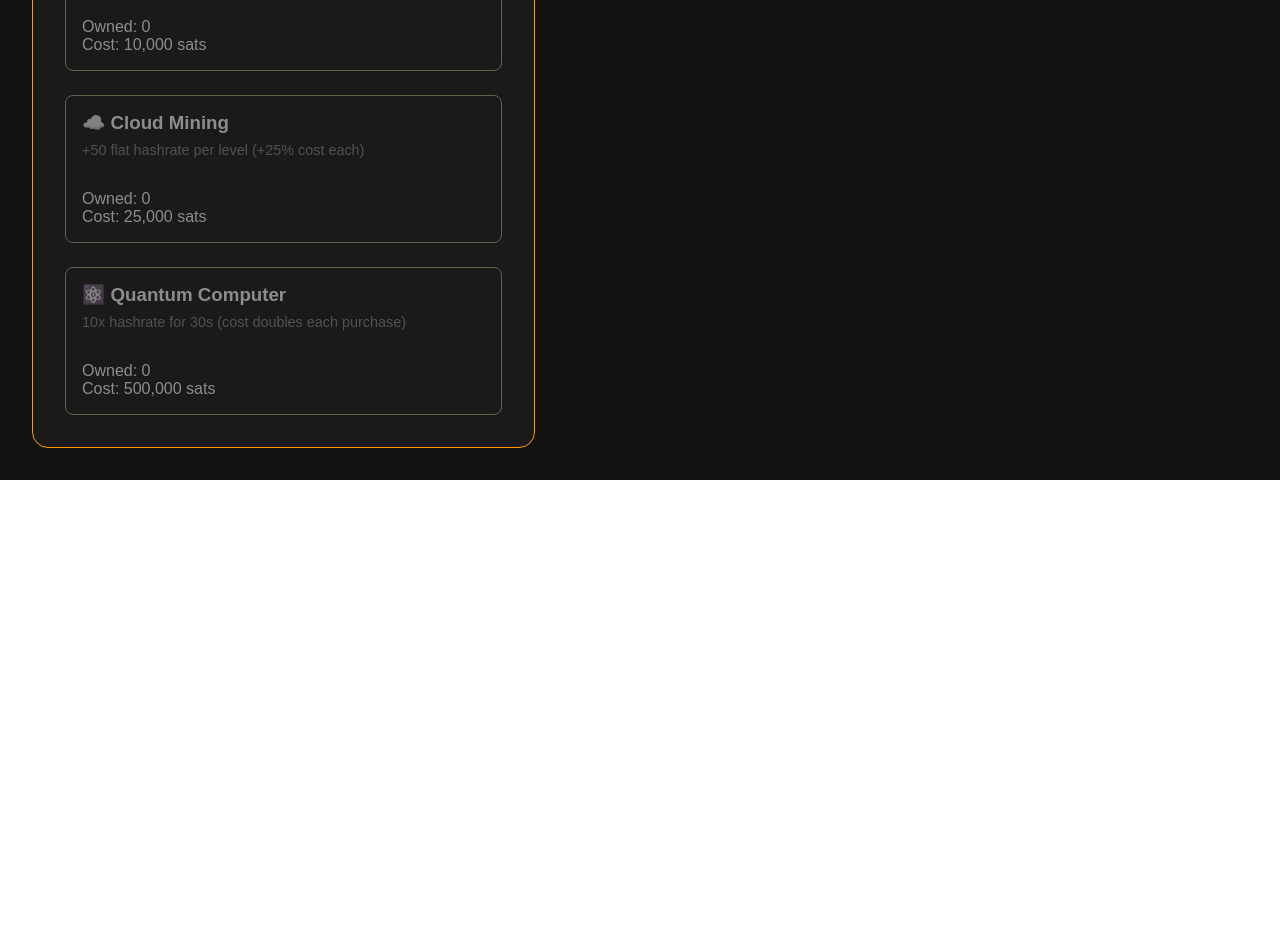
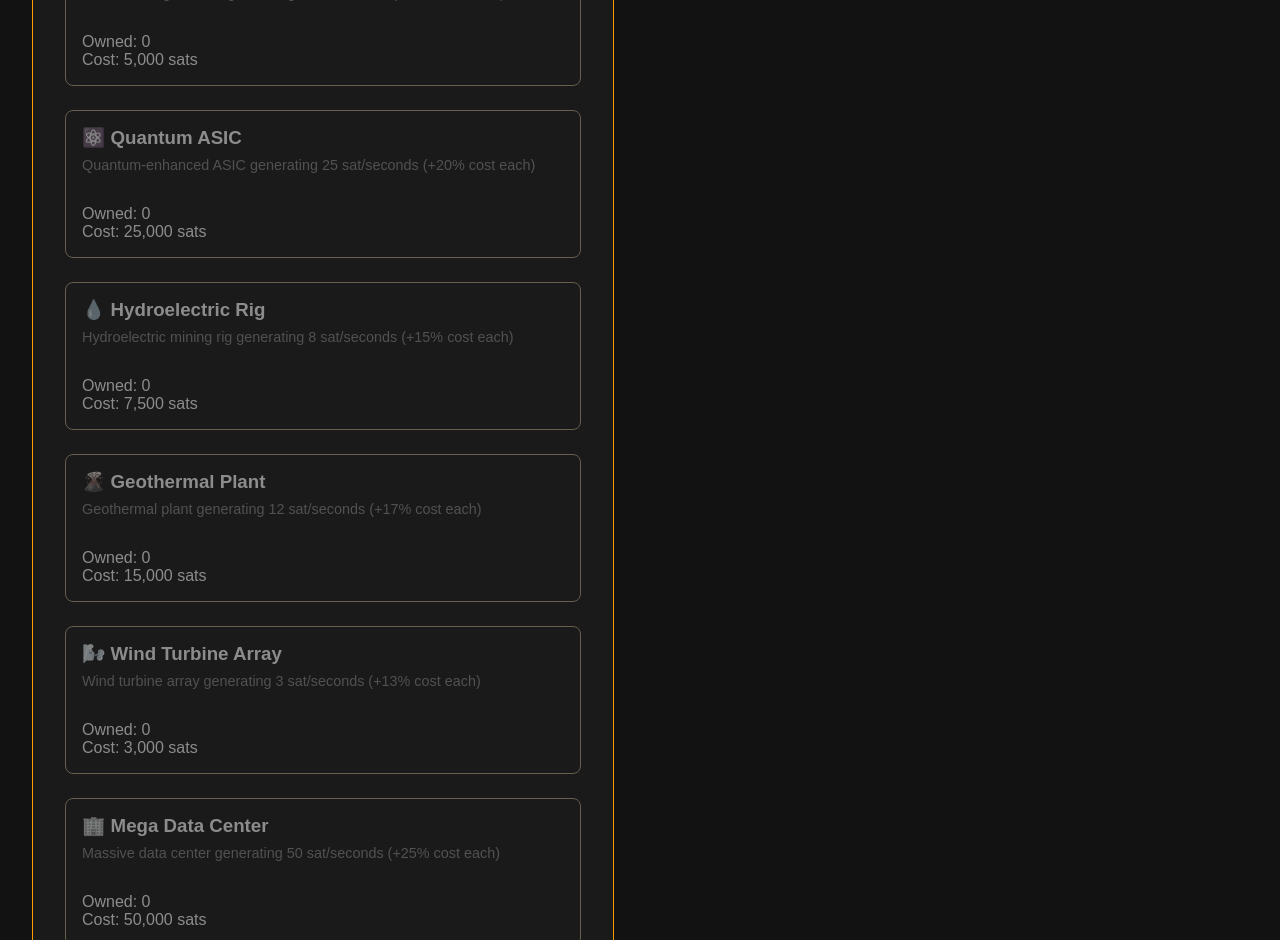
Before and after one commit to sachos345/BTC-Incremental-Name, a React (Vite) app: page / in a window 1280 px wide. Shown: the part 1860-2800 px from the top of the page. Before the commit the page ends 2340 px from the top, so only its background shows below. Built offline with nearby package versions, Linux system fonts and the light colour scheme.

Commit message:
Added more Miners and Optimized Code
For better future customizations and gameplay expansion.

```diff
--- a/package.json
+++ b/package.json
@@ -10,13 +10,13 @@
     "preview": "vite preview"
   },
   "dependencies": {
-    "@types/decimal.js": "^0.0.32",
     "decimal.js": "^10.5.0",
     "react": "^18.3.1",
     "react-dom": "^18.3.1"
   },
   "devDependencies": {
     "@eslint/js": "^9.17.0",
+    "@types/decimal.js": "^0.0.32",
     "@types/react": "^18.3.18",
     "@types/react-dom": "^18.3.5",
     "@vitejs/plugin-react": "^4.3.4",
--- a/src/App.tsx
+++ b/src/App.tsx
@@ -5,45 +5,199 @@ import "./App.css";
 
 const dt = new Decimal(1 / 60);
 
+type MinerType = keyof typeof minersConfig;
+type UpgradeType = keyof typeof upgradesConfig;
+
 interface GameState {
   sats: Decimal;
   hashrate: Decimal;
-  miners: {
-    cpu: number;
-    gpu: number;
-    asic: number;
-  };
-  upgrades: {
-    gloves: number;
-    mouse: number;
-    miningPool: number;
-    quantum: number;
-    cloud: number;
-  };
+  miners: Record<MinerType, number>;
+  upgrades: Record<UpgradeType, number>;
   lastSaved: number;
   combo: {
     multiplier: number;
-    timeout: NodeJS.Timeout | null;
+    timeout: number | null;
   };
   temporary: {
     quantumActive: boolean;
   };
 }
 
+const minersConfig = {
+  cpu: {
+    name: "CPU Miner",
+    emoji: "💻",
+    baseCost: 100,
+    costMultiplier: 1.15,
+    production: 0.1,
+    description: "Basic CPU miner generating 0.1 sat/seconds (+15% cost each)",
+  },
+  gpu: {
+    name: "GPU Farm",
+    emoji: "🎮",
+    baseCost: 500,
+    costMultiplier: 1.15,
+    production: 1,
+    description: "GPU farm generating 1 sat/seconds (+15% cost each)",
+  },
+  asic: {
+    name: "ASIC Warehouse",
+    emoji: "🏭",
+    baseCost: 5000,
+    costMultiplier: 1.15,
+    production: 10,
+    description: "ASIC warehouse generating 10 sat/seconds (+15% cost each)",
+  },
+  raspberry: {
+    name: "Raspberry Pi Cluster",
+    emoji: "🍇",
+    baseCost: 50,
+    costMultiplier: 1.12,
+    production: 0.05,
+    description:
+      "Raspberry Pi cluster generating 0.05 sat/seconds (+12% cost each)",
+  },
+  solar: {
+    name: "Solar Farm",
+    emoji: "☀️",
+    baseCost: 200,
+    costMultiplier: 1.14,
+    production: 0.4,
+    description:
+      "Solar-powered mining farm generating 0.4 sat/seconds (+14% cost each)",
+  },
+  nuclear: {
+    name: "Nuclear Plant",
+    emoji: "☢️",
+    baseCost: 1000,
+    costMultiplier: 1.16,
+    production: 2,
+    description:
+      "Nuclear-powered facility generating 2 sat/seconds (+16% cost each)",
+  },
+  satellite: {
+    name: "Orbital Satellite",
+    emoji: "🛰️",
+    baseCost: 5000,
+    costMultiplier: 1.18,
+    production: 5,
+    description:
+      "Orbital mining satellite generating 5 sat/seconds (+18% cost each)",
+  },
+  quantumAsic: {
+    name: "Quantum ASIC",
+    emoji: "⚛️",
+    baseCost: 25000,
+    costMultiplier: 1.2,
+    production: 25,
+    description:
+      "Quantum-enhanced ASIC generating 25 sat/seconds (+20% cost each)",
+  },
+  hydro: {
+    name: "Hydroelectric Rig",
+    emoji: "💧",
+    baseCost: 7500,
+    costMultiplier: 1.15,
+    production: 8,
+    description:
+      "Hydroelectric mining rig generating 8 sat/seconds (+15% cost each)",
+  },
+  geothermal: {
+    name: "Geothermal Plant",
+    emoji: "🌋",
+    baseCost: 15000,
+    costMultiplier: 1.17,
+    production: 12,
+    description: "Geothermal plant generating 12 sat/seconds (+17% cost each)",
+  },
+  wind: {
+    name: "Wind Turbine Array",
+    emoji: "🌬️",
+    baseCost: 3000,
+    costMultiplier: 1.13,
+    production: 3,
+    description: "Wind turbine array generating 3 sat/seconds (+13% cost each)",
+  },
+  dataCenter: {
+    name: "Mega Data Center",
+    emoji: "🏢",
+    baseCost: 50000,
+    costMultiplier: 1.25,
+    production: 50,
+    description:
+      "Massive data center generating 50 sat/seconds (+25% cost each)",
+  },
+  dyson: {
+    name: "Dyson Sphere",
+    emoji: "🌞",
+    baseCost: 1e6,
+    costMultiplier: 1.3,
+    production: 500,
+    description:
+      "Dyson sphere megastructure generating 500 sat/seconds (+30% cost each)",
+  },
+} as const;
+
+const upgradesConfig = {
+  gloves: {
+    name: "Click Gloves",
+    emoji: "🧤",
+    baseCost: 250,
+    costMultiplier: 1.15,
+    description: "+25% click power per level (+15% cost each)",
+  },
+  mouse: {
+    name: "Quantum Mouse",
+    emoji: "🖱️",
+    baseCost: 2500,
+    costMultiplier: 1.15,
+    description: "+1s combo duration per level (+15% cost each)",
+  },
+  miningPool: {
+    name: "Mining Pool",
+    emoji: "🌐",
+    baseCost: 10000,
+    costMultiplier: 1.2,
+    description: "+15% total hashrate per level (+20% cost each)",
+  },
+  quantum: {
+    name: "Quantum Computer",
+    emoji: "⚛️",
+    baseCost: 500000,
+    costMultiplier: 2,
+    description: "10x hashrate for 30s (cost doubles each purchase)",
+    isTemporary: true,
+  },
+  cloud: {
+    name: "Cloud Mining",
+    emoji: "☁️",
+    baseCost: 25000,
+    costMultiplier: 1.25,
+    description: "+50 flat hashrate per level (+25% cost each)",
+  },
+} as const;
+
+const initialMinersState = Object.keys(minersConfig).reduce((acc, key) => {
+  acc[key as MinerType] = 0;
+  return acc;
+}, {} as Record<MinerType, number>);
+
+const initialUpgradesState = Object.keys(upgradesConfig).reduce((acc, key) => {
+  acc[key as UpgradeType] = 0;
+  return acc;
+}, {} as Record<UpgradeType, number>);
+
 const initialState: GameState = {
   sats: new Decimal(0),
   hashrate: new Decimal(0),
-  miners: { cpu: 0, gpu: 0, asic: 0 },
-  upgrades: { gloves: 0, mouse: 0, miningPool: 0, quantum: 0, cloud: 0 },
+  miners: initialMinersState,
+  upgrades: initialUpgradesState,
   lastSaved: Date.now(),
   combo: { multiplier: 1, timeout: null },
   temporary: { quantumActive: false },
 };
 
-// Utility function to format numbers with commas
-const formatNumber = (num: Decimal) => {
-  return num.toNumber().toLocaleString("en-US");
-};
+const formatNumber = (num: Decimal) => num.toNumber().toLocaleString("en-US");
 
 function App() {
   const [state, setState] = useState<GameState>(() => {
@@ -56,19 +210,10 @@ function App() {
           ...parsed,
           sats: new Decimal(parsed.sats || 0),
           hashrate: new Decimal(parsed.hashrate || 0),
-          miners: {
-            ...initialState.miners,
-            ...(parsed.miners || {}),
-          },
-          upgrades: {
-            ...initialState.upgrades,
-            ...(parsed.upgrades || {}),
-          },
+          miners: { ...initialMinersState, ...(parsed.miners || {}) },
+          upgrades: { ...initialUpgradesState, ...(parsed.upgrades || {}) },
           lastSaved: parsed.lastSaved || Date.now(),
-          temporary: {
-            ...initialState.temporary,
-            ...(parsed.temporary || {}),
-          },
+          temporary: { ...initialState.temporary, ...(parsed.temporary || {}) },
         };
       } catch {
         return initialState;
@@ -80,33 +225,22 @@ function App() {
   const [clickFeedback, setClickFeedback] = useState<{
     amount: Decimal;
     visible: boolean;
-  }>({
-    amount: new Decimal(0),
-    visible: false,
-  });
+  }>({ amount: new Decimal(0), visible: false });
 
-  // Calculate effective hashrate with memoization
   const effectiveHashrate = useMemo(() => {
     let base = state.hashrate;
     if (state.upgrades.miningPool > 0) {
       base = base.times(new Decimal(1).plus(state.upgrades.miningPool * 0.15));
     }
     if (state.upgrades.cloud > 0) {
-      base = base.plus(state.upgrades.cloud * 50);
+      base = base.plus(new Decimal(state.upgrades.cloud * 50));
     }
     if (state.temporary.quantumActive) {
       base = base.times(10);
     }
     return base;
-  }, [
-    state.hashrate,
-    state.upgrades.miningPool,
-    state.upgrades.cloud,
-    state.temporary.quantumActive,
-  ]);
+  }, [state.hashrate, state.upgrades, state.temporary.quantumActive]);
 
-  // Save system
-  // Unified save and visibility handler
   useEffect(() => {
     const saveState = (timestamp: number) => {
       localStorage.setItem(
@@ -146,7 +280,6 @@ function App() {
     };
   }, [state, effectiveHashrate]);
 
-  // Initial load offline earnings
   useEffect(() => {
     const saved = localStorage.getItem("btcClickerSave");
     if (!saved) return;
@@ -169,18 +302,16 @@ function App() {
     }
   }, []);
 
-  // Passive income
   useEffect(() => {
     const interval = setInterval(() => {
       setState((prev) => ({
         ...prev,
-        sats: prev.sats.plus(effectiveHashrate.times(dt)), // Proper Decimal multiplication
+        sats: prev.sats.plus(effectiveHashrate.times(dt)),
       }));
-    }, 1000 * dt.toNumber()); // Convert dt to milliseconds correctly
+    }, 1000 * dt.toNumber());
     return () => clearInterval(interval);
   }, [effectiveHashrate]);
 
-  // Quantum activation timeout
   useEffect(() => {
     if (!state.temporary.quantumActive) return;
 
@@ -194,23 +325,11 @@ function App() {
     return () => clearTimeout(timeout);
   }, [state.temporary.quantumActive]);
 
-  // Cleanup combo timeout on unmount
   useEffect(() => {
     return () => {
       if (state.combo.timeout) clearTimeout(state.combo.timeout);
     };
   }, [state.combo.timeout]);
-
-  /*// Offline earnings
-  useEffect(() => {
-    const offlineTime = Math.min(Date.now() - state.lastSaved, 86400000);
-    const offlineEarnings = effectiveHashrate.times(offlineTime / 1000);
-    setState((prev) => ({
-      ...prev,
-      sats: prev.sats.plus(offlineEarnings),
-      lastSaved: Date.now(),
-    }));
-  }, []);*/
 
   const handleMine = useCallback(() => {
     setState((prev) => {
@@ -224,7 +343,7 @@ function App() {
       newCombo.multiplier = Math.min(prev.combo.multiplier + 0.1, 2);
       newCombo.timeout = setTimeout(() => {
         setState((s) => ({ ...s, combo: { ...s.combo, multiplier: 1 } }));
-      }, 500 + prev.upgrades.mouse * 1000);
+      }, 500 + prev.upgrades.mouse * 1000) as unknown as number;
 
       setClickFeedback({ amount: clickPower, visible: true });
       setTimeout(
@@ -240,107 +359,48 @@ function App() {
     });
   }, []);
 
-  const buyUpgrade = useCallback(
-    (type: keyof GameState["miners"] | keyof GameState["upgrades"]) => {
+  const buyUpgrade = useCallback((type: MinerType | UpgradeType) => {
     setState((prev) => {
-        let cost: Decimal;
-        const currentCount =
-          prev.miners[type as keyof GameState["miners"]] ||
-          prev.upgrades[type as keyof GameState["upgrades"]];
+      const isMiner = type in minersConfig;
+      const config = isMiner
+        ? minersConfig[type as MinerType]
+        : upgradesConfig[type as UpgradeType];
+      const currentCount = isMiner
+        ? prev.miners[type as MinerType]
+        : prev.upgrades[type as UpgradeType];
 
-        switch (type) {
-          case "cpu":
-            cost = new Decimal(100).mul(new Decimal(1.15).pow(prev.miners.cpu));
-            break;
-          case "gpu":
-            cost = new Decimal(500).mul(new Decimal(1.15).pow(prev.miners.gpu));
-            break;
-          case "asic":
-            cost = new Decimal(5000).mul(
-              new Decimal(1.15).pow(prev.miners.asic)
+      const cost = new Decimal(config.baseCost).times(
+        new Decimal(config.costMultiplier).pow(currentCount)
       );
-            break;
-          case "gloves":
-            cost = new Decimal(250).mul(
-              new Decimal(1.15).pow(prev.upgrades.gloves)
-            );
-            break;
-          case "mouse":
-            cost = new Decimal(2500).mul(
-              new Decimal(1.15).pow(prev.upgrades.mouse)
-            );
-            break;
-          case "miningPool":
-            cost = new Decimal(10000).mul(
-              new Decimal(1.2).pow(prev.upgrades.miningPool)
-            );
-            break;
-          case "quantum":
-            cost = new Decimal(500000).mul(
-              new Decimal(2).pow(prev.upgrades.quantum)
-            );
-            break;
-          case "cloud":
-            cost = new Decimal(25000).mul(
-              new Decimal(1.25).pow(prev.upgrades.cloud)
-            );
-            break;
-          default:
-            return prev;
-        }
 
-        if (prev.sats.lessThan(cost)) return prev;
+      if (prev.sats.lt(cost)) return prev;
 
       const newState = {
         ...prev,
-          sats: prev.sats.minus(cost),
+        sats: prev.sats.sub(cost),
         miners: { ...prev.miners },
         upgrades: { ...prev.upgrades },
         temporary: { ...prev.temporary },
       };
 
-        if (["cpu", "gpu", "asic"].includes(type)) {
-          const minerType = type as keyof GameState["miners"];
+      if (isMiner) {
+        const minerType = type as MinerType;
         newState.miners[minerType] += 1;
         newState.hashrate = prev.hashrate.plus(
-            type === "cpu" ? 0.1 : type === "gpu" ? 1 : 10
+          minersConfig[minerType].production
         );
       } else {
-          const upgradeType = type as keyof GameState["upgrades"];
+        const upgradeType = type as UpgradeType;
         newState.upgrades[upgradeType] += 1;
-          if (type === "quantum") {
+        if (upgradeType === "quantum") {
           newState.temporary.quantumActive = true;
         }
       }
 
       return newState;
     });
-    },
-    []
-  );
+  }, []);
 
-  const getUpgradeDescription = (type: string) => {
-    switch (type) {
-      case "cpu":
-        return "Basic CPU miner generating 0.1 sat/seconds (+15% cost each)";
-      case "gpu":
-        return "GPU farm generating 1 sat/seconds (+15% cost each)";
-      case "asic":
-        return "ASIC warehouse generating 10 sat/seconds (+15% cost each)";
-      case "gloves":
-        return "+25% click power per level (+15% cost each)";
-      case "mouse":
-        return "+1s combo duration per level (+15% cost each)";
-      case "miningPool":
-        return "+15% total hashrate per level (+20% cost each)";
-      case "quantum":
-        return "10x hashrate for 30s (cost doubles each purchase)";
-      case "cloud":
-        return "+50 flat hashrate per level (+25% cost each)";
-      default:
-        return "";
-    }
-  };
   const handleReset = useCallback(() => {
     localStorage.removeItem("btcClickerSave");
     setState(initialState);
@@ -394,24 +454,23 @@ function App() {
           <section className="miners-section">
             <h2>⛏️ Miners</h2>
             <div className="upgrades-grid">
-              {(["cpu", "gpu", "asic"] as const).map((type) => {
-                const cost = new Decimal(100)
-                  .mul(new Decimal(1.15).pow(state.miners[type]))
-                  .times(type === "gpu" ? 5 : type === "asic" ? 50 : 1);
+              {(Object.keys(minersConfig) as MinerType[]).map((type) => {
+                const config = minersConfig[type];
+                const cost = new Decimal(config.baseCost).times(
+                  new Decimal(config.costMultiplier).pow(state.miners[type])
+                );
                 return (
                   <button
                     key={type}
                     className="upgrade-card"
                     onClick={() => buyUpgrade(type)}
-                    disabled={state.sats.lessThan(cost)}
-                    aria-disabled={state.sats.lessThan(cost)}
+                    disabled={state.sats.lt(cost)}
+                    aria-disabled={state.sats.lt(cost)}
                   >
                     <h3>
-                      {type === "cpu" && "💻 CPU Miner"}
-                      {type === "gpu" && "🎮 GPU Farm"}
-                      {type === "asic" && "🏭 ASIC Warehouse"}
+                      {config.emoji} {config.name}
                     </h3>
-                    <p>{getUpgradeDescription(type)}</p>
+                    <p>{config.description}</p>
                     <div>Owned: {state.miners[type]}</div>
                     <div>Cost: {formatNumber(cost)} sats</div>
                   </button>
@@ -423,32 +482,29 @@ function App() {
           <section className="boost-section">
             <h2>⚡ Upgrades</h2>
             <div className="upgrades-grid">
-              {(
-                ["gloves", "mouse", "miningPool", "cloud", "quantum"] as const
-              ).map((type) => {
-                const cost = calculateCost(type, state);
+              {(Object.keys(upgradesConfig) as UpgradeType[]).map((type) => {
+                const config = upgradesConfig[type];
+                const cost = new Decimal(config.baseCost).times(
+                  new Decimal(config.costMultiplier).pow(state.upgrades[type])
+                );
                 return (
                   <button
                     key={type}
                     className="upgrade-card"
                     onClick={() => buyUpgrade(type)}
                     disabled={
-                      state.sats.lessThan(cost) ||
+                      state.sats.lt(cost) ||
                       (type === "quantum" && state.temporary.quantumActive)
                     }
                     aria-disabled={
-                      state.sats.lessThan(cost) ||
+                      state.sats.lt(cost) ||
                       (type === "quantum" && state.temporary.quantumActive)
                     }
                   >
                     <h3>
-                      {type === "gloves" && "🧤 Click Gloves"}
-                      {type === "mouse" && "🖱️ Quantum Mouse"}
-                      {type === "miningPool" && "🌐 Mining Pool"}
-                      {type === "cloud" && "☁️ Cloud Mining"}
-                      {type === "quantum" && "⚛️ Quantum Computer"}
+                      {config.emoji} {config.name}
                     </h3>
-                    <p>{getUpgradeDescription(type)}</p>
+                    <p>{config.description}</p>
                     <div>Owned: {state.upgrades[type]}</div>
                     <div>Cost: {formatNumber(cost)} sats</div>
                     {type === "quantum" && state.temporary.quantumActive && (
@@ -465,33 +521,4 @@ function App() {
   );
 }
 
-const calculateCost = (type: string, state: GameState) => {
-  switch (type) {
-    case "cpu":
-      return new Decimal(100).mul(new Decimal(1.15).pow(state.miners.cpu));
-    case "gpu":
-      return new Decimal(500).mul(new Decimal(1.15).pow(state.miners.gpu));
-    case "asic":
-      return new Decimal(5000).mul(new Decimal(1.15).pow(state.miners.asic));
-    case "gloves":
-      return new Decimal(250).mul(new Decimal(1.15).pow(state.upgrades.gloves));
-    case "mouse":
-      return new Decimal(2500).mul(new Decimal(1.15).pow(state.upgrades.mouse));
-    case "miningPool":
-      return new Decimal(10000).mul(
-        new Decimal(1.2).pow(state.upgrades.miningPool)
-      );
-    case "quantum":
-      return new Decimal(500000).mul(
-        new Decimal(2).pow(state.upgrades.quantum)
-      );
-    case "cloud":
-      return new Decimal(25000).mul(
-        new Decimal(1.25).pow(state.upgrades.cloud)
-      );
-    default:
-      return new Decimal(0);
-  }
-};
-
 export default App;
```
Also changed, not shown: 1 other file (tests, documents, lock files or other folders). Lines whose indentation alone changed are shown as unchanged.
